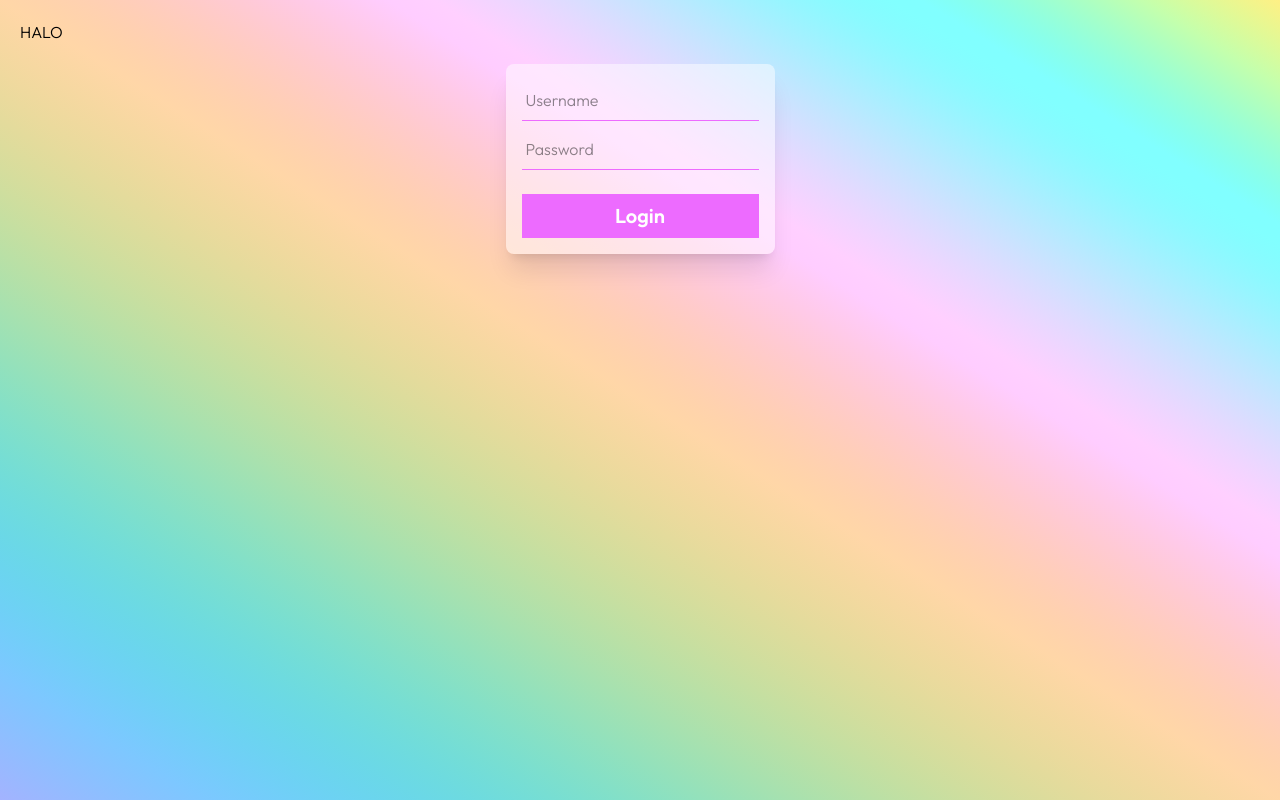
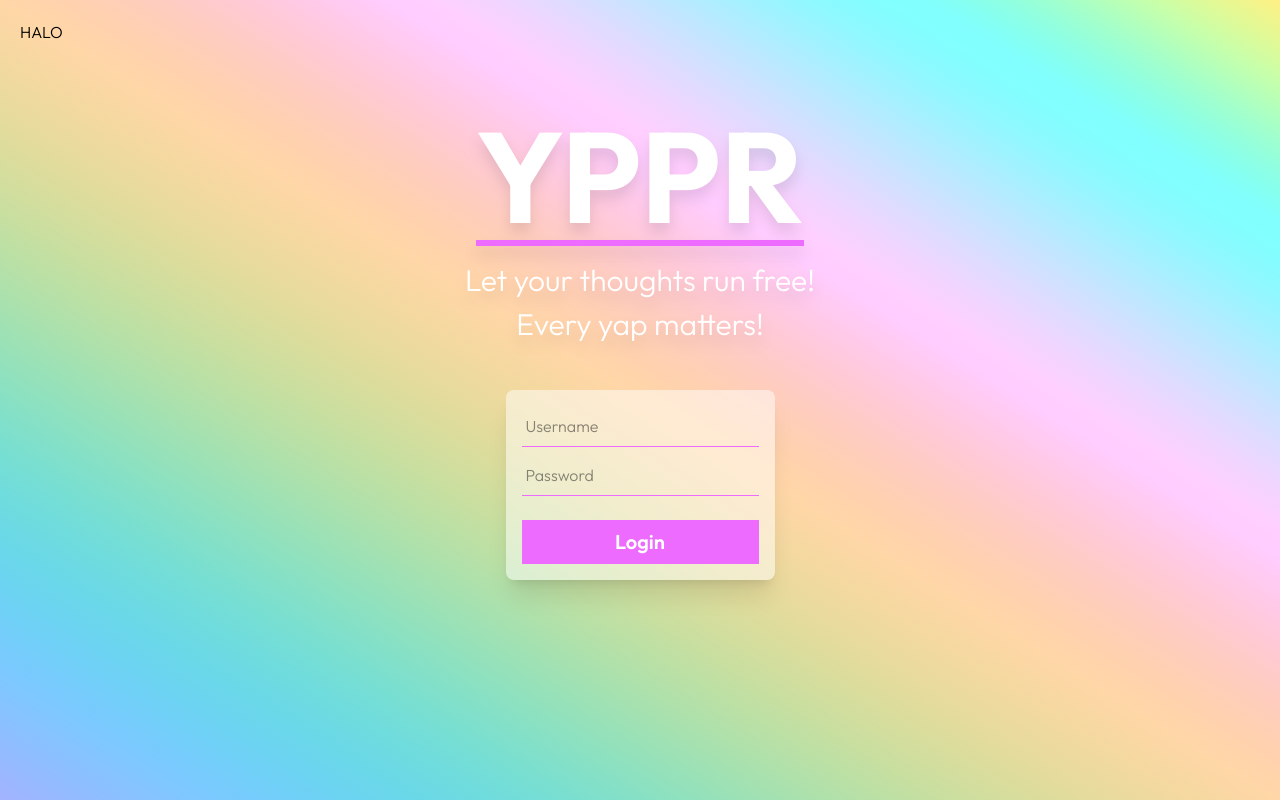
Before and after one commit to KaiWelu/yppr-frontend, a Next.js app: page / in a window 1280 px wide. Built offline with nearby package versions, Linux system fonts and the light colour scheme.

Commit message:
adds hero banner

```diff
--- a/src/app/page.tsx
+++ b/src/app/page.tsx
@@ -1,6 +1,7 @@
 "use client";
 
 import LoginForm from "@/components/ui/LoginForm";
+import YpprBanner from "@/components/ui/YpprBanner";
 import { useEffect, useState } from "react";
 
 export default function Home() {
@@ -20,6 +21,7 @@ export default function Home() {
           visible ? "opacity-100" : "opacity-0"
         }`}
       >
+        <YpprBanner />
         <LoginForm />
       </div>
     </main>
--- /dev/null
+++ b/src/components/ui/YpprBanner.tsx
@@ -0,0 +1,17 @@
+import React from "react";
+
+const YpprBanner = () => {
+  return (
+    <section className="flex flex-col items-center justify-center text-center w-full my-12 text-white gap-2 font-primary">
+      <h1 className="text-9xl font-bold drop-shadow-xl border-b-6 border-fuchsia-400 mb-2 hover:animate-pulse">
+        YPPR
+      </h1>
+      <p className="text-3xl font-light drop-shadow-xl ">
+        Let your thoughts run <span className="bold">free!</span>
+      </p>
+      <p className="text-3xl font-light drop-shadow-xl ">Every yap matters!</p>
+    </section>
+  );
+};
+
+export default YpprBanner;
```
